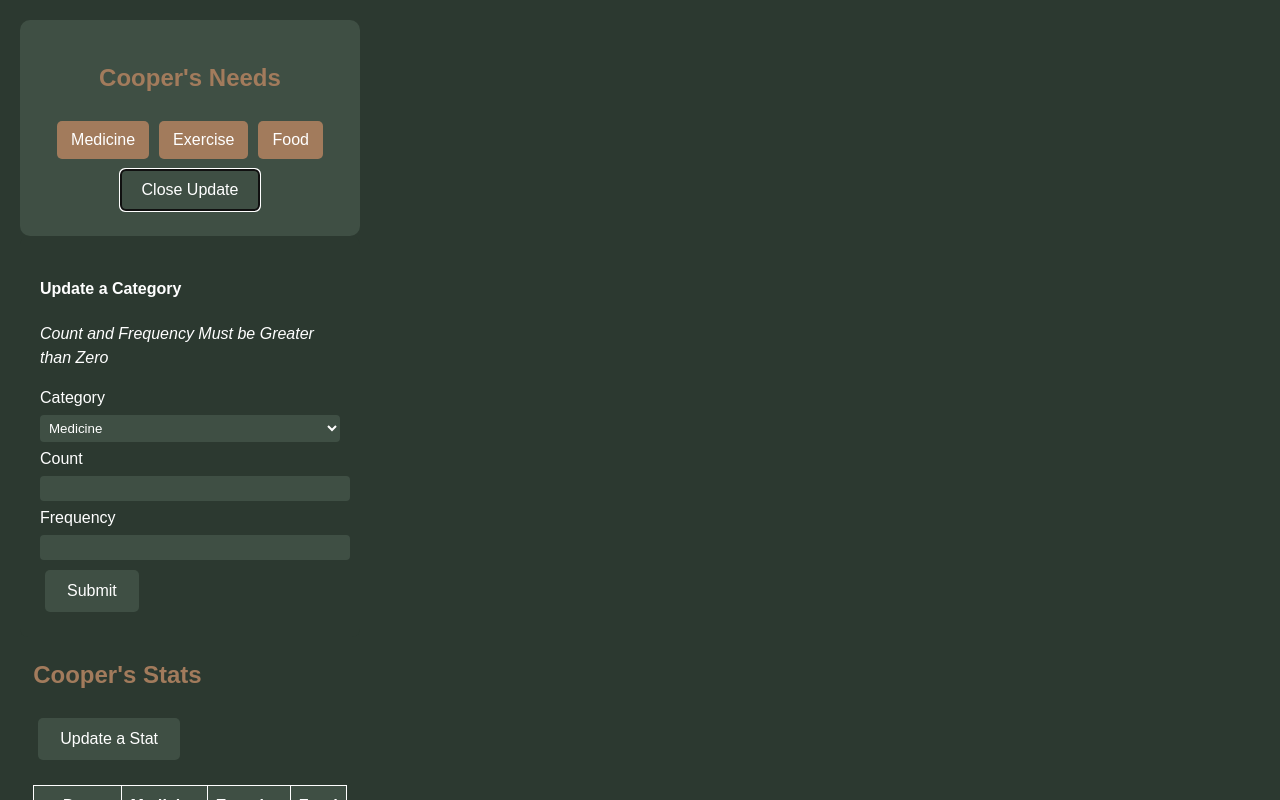
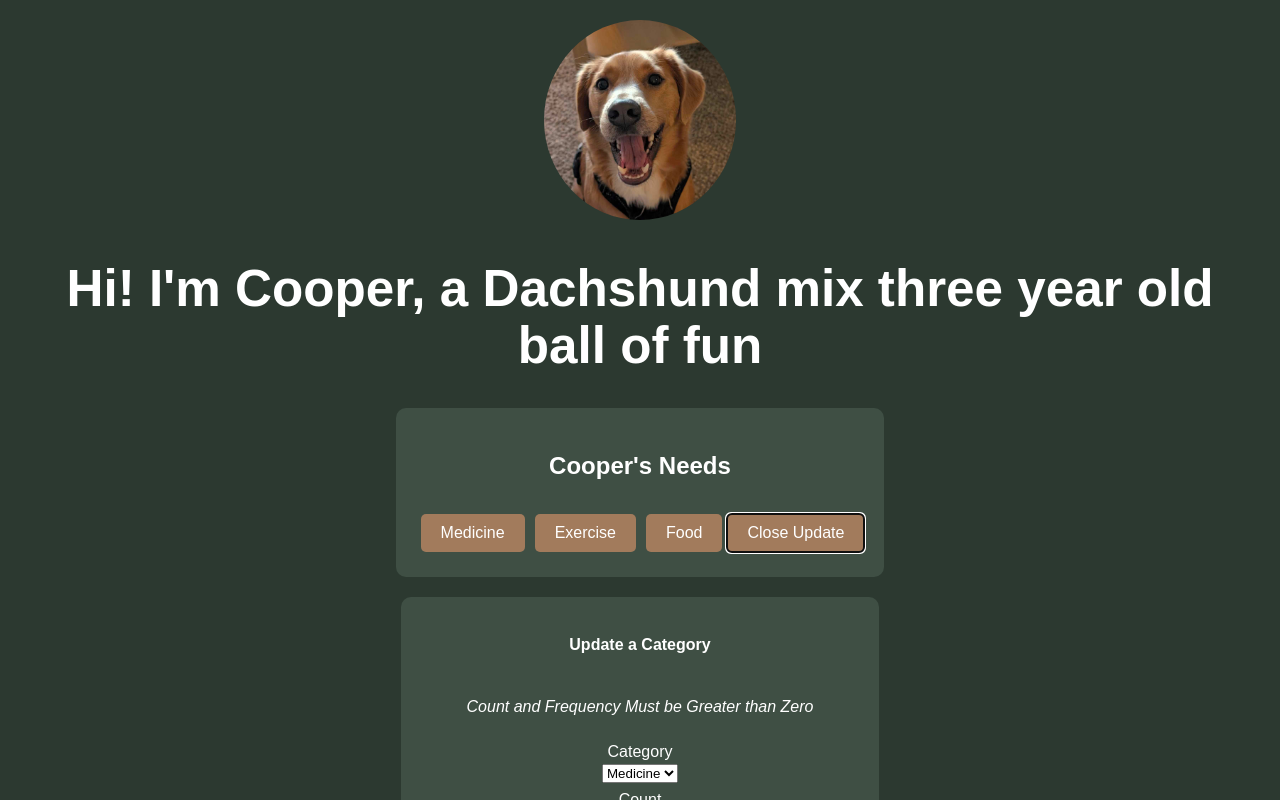
Before and after one commit to ritchieritch42/cooper-keeper, a React (Vite) app in the folder app/: page / in a window 1280 px wide. Both pictures are taken after a click on the button "Update a Need". Shown: the top 800 px of the page. Built offline with nearby package versions, Linux system fonts and the light colour scheme.

Commit message:
more styling

```diff
--- a/app/src/App.css
+++ b/app/src/App.css
@@ -4,103 +4,174 @@ body {
   font-family: Arial, sans-serif;
   margin: 0;
   padding: 0;
+  height: auto;
 }
 
 .app {
+  text-align: center;
+  padding: 20px;
   display: flex;
   flex-direction: column;
+  justify-content: flex-start;
   align-items: center;
-  padding: 20px;
-}
-
-h2 {
-  color: #a27b5c;
-}
-
-button {
-  background-color: #3f4f44;
-  color: white;
-  border: 2px solid transparent;
-  padding: 10px 20px;
-  margin: 5px;
-  cursor: pointer;
-  border-radius: 5px;
-  transition: background 0.3s, border 0.3s;
-}
-
-button:hover {
-  background-color: #a27b5c;
-  border: 2px solid #dcd7c9;
 }
 
 .categories {
   background-color: #3f4f44;
   padding: 20px;
   border-radius: 10px;
-  width: 300px;
-  text-align: center;
-  color: white;
+  margin-bottom: 20px;
+}
+
+.categories-header {
+  font-size: 24px;
 }
 
 .category {
   background-color: #a27b5c;
   color: white;
-  padding: 8px 12px;
+  border: none;
+  padding: 10px 20px;
+  margin: 5px;
+  cursor: pointer;
   border-radius: 5px;
-  margin: 5px;
 }
 
 .category:hover {
-  background-color: #dcd7c9;
-  border: 2px solid #a27b5c;
-  color: black;
+  background-color: #8f6d50;
 }
 
-.dialog,
-form {
-  background-color: #2c3930;
-  padding: 20px;
-  border-radius: 8px;
-  width: 300px;
+.update-coopers-needs {
+  background-color: #a27b5c;
   color: white;
+  border: none;
+  padding: 10px 20px;
+  margin-top: 10px;
+  cursor: pointer;
+  border-radius: 5px;
 }
 
-input,
-select {
+.update-coopers-needs:hover {
+  background-color: #8f6d50;
+}
+
+.data {
   background-color: #3f4f44;
+  padding: 15px;
+  border-radius: 10px;
+  margin-bottom: 20px;
+}
+
+.cooper-needs {
+  font-size: 20px;
+  font-weight: bold;
+}
+
+.data-list {
+  list-style-type: none;
+  padding: 0;
+}
+
+.dialog {
+  background-color: #3f4f44;
+  padding: 15px;
+  border-radius: 10px;
+  display: flex;
+  flex-direction: column;
+  justify-content: center;
+  align-items: center;
+  height: auto;
+  width: 35vw;
+}
+
+.dialog label {
+  display: block;
+  margin-top: 5px;
+}
+
+.dialog-input {
+  width: 30%;
+  padding: 8px;
+  margin-top: 5px;
+  border-radius: 5px;
+  border: 1px solid black;
+}
+
+.submit {
+  background-color: #a27b5c;
   color: white;
   border: none;
-  padding: 5px;
-  margin: 5px 0;
-  width: 100%;
-  border-radius: 4px;
+  padding: 10px 20px;
+  margin-top: 10px;
+  cursor: pointer;
+  border-radius: 5px;
 }
 
-input::placeholder,
-select {
-  color: white;
+.submit:hover {
+  background-color: #8f6d50;
 }
 
 .table {
   width: 100%;
   border-collapse: collapse;
   margin-top: 20px;
-  color: white;
 }
 
 .table th,
 .table td {
   border: 1px solid white;
-  padding: 8px;
+  padding: 10px;
   text-align: center;
 }
 
 .table th {
-  background-color: #3f4f44;
-  color: white;
+  background-color: #a27b5c;
 }
 
-.table td {
+button {
+  font-size: 16px;
+}
+
+img {
+  max-width: 200px;
+  max-height: 200px;
+  border-radius: 50%;
+}
+
+.stat-update {
   background-color: #a27b5c;
-  color: white;
+  border: none;
+  margin: 5px;
+  margin-top: 15px;
 }
+
+.stat-update:hover {
+  background-color: #8f6d50;
+}
+
+.stat-submit {
+  background-color: #a27b5c;
+  border: none;
+  margin: 5px;
+}
+
+.stat-submit:hover {
+  background-color: #8f6d50;
+}
+
+.stat-form {
+  display: flex;
+  justify-content: center;
+  align-items: center;
+  height: auto;
+  gap: 5px;
+  background-color: #3f4f44;
+  border-radius: 10px;
+  padding: 5px;
+  margin-bottom: 150px;
+  scroll-margin-top: 150px;
+}
+
+#stat-form:target {
+  scroll-margin-top: 150px;
+}
--- a/app/src/App.jsx
+++ b/app/src/App.jsx
@@ -1,5 +1,6 @@
 import { useState } from "react";
 import "./App.css";
+import cooperImage from "./assets/cooper.jpg";
 
 const initialCategories = [
   {
@@ -53,6 +54,8 @@ function App() {
   }
 
   function handleUpdateCategory(categoryToUpdate) {
+    console.log(categoryToUpdate);
+
     setCategories(
       categories.map((category) =>
         category.id === categoryToUpdate.id
@@ -92,6 +95,7 @@ function App() {
 
   return (
     <div className="app">
+      <CooperDetails />
       <Categories
         categories={categories}
         onCategorySelect={handleSelectedCategory}
@@ -198,7 +202,7 @@ function Dialog({ formOpen, categories, onCategoryUpdate }) {
       <label>Category</label>
       <select
         value={categorySelected}
-        onChange={(e) => setCategorySelected(e.target.value)}
+        onChange={(e) => setCategorySelected(Number(e.target.value))}
       >
         {categories.map((category) => (
           <option key={category.id} value={category.id}>
@@ -261,9 +265,6 @@ function Stats({ stats, dates, categories, onToggleDialog, statDialogOpen }) {
   return (
     <div>
       <h2>Cooper's Stats</h2>
-      <button onClick={onToggleDialog}>
-        {statDialogOpen ? "Close Update" : "Update a Stat"}
-      </button>
       <table className="table">
         <tbody>
           <tr>
@@ -301,6 +302,9 @@ function Stats({ stats, dates, categories, onToggleDialog, statDialogOpen }) {
           </tr>
         </tbody>
       </table>
+      <button className="stat-update" onClick={onToggleDialog}>
+        {statDialogOpen ? "Close Update" : "Update a Stat"}
+      </button>
     </div>
   );
 }
@@ -326,7 +330,7 @@ function StatForm({ categories, statDialogOpen, onStatSubmit }) {
   }
 
   return (
-    <form onSubmit={handleSubmit}>
+    <form onSubmit={handleSubmit} className="stat-form">
       <label>Date</label>
       <select value={date} onChange={(e) => setDate(e.target.value)}>
         {days.map((day) => (
@@ -353,10 +357,21 @@ function StatForm({ categories, statDialogOpen, onStatSubmit }) {
         <option value={1}>1</option>
         <option value={2}>2</option>
         <option value={3}>3</option>
+        <option value={4}>4</option>
+        <option value={5}>5</option>
       </select>
-      <button>Submit</button>
+      <button className="stat-submit">Submit</button>
     </form>
   );
 }
 
+function CooperDetails() {
+  return (
+    <div>
+      <img src={cooperImage} alt="Cooper" />
+      <h1>Hi! I'm Cooper, a Dachshund mix three year old ball of fun</h1>
+    </div>
+  );
+}
+
 export default App;
```
Also changed, not shown: app/src/assets/cooper.jpg (added).
